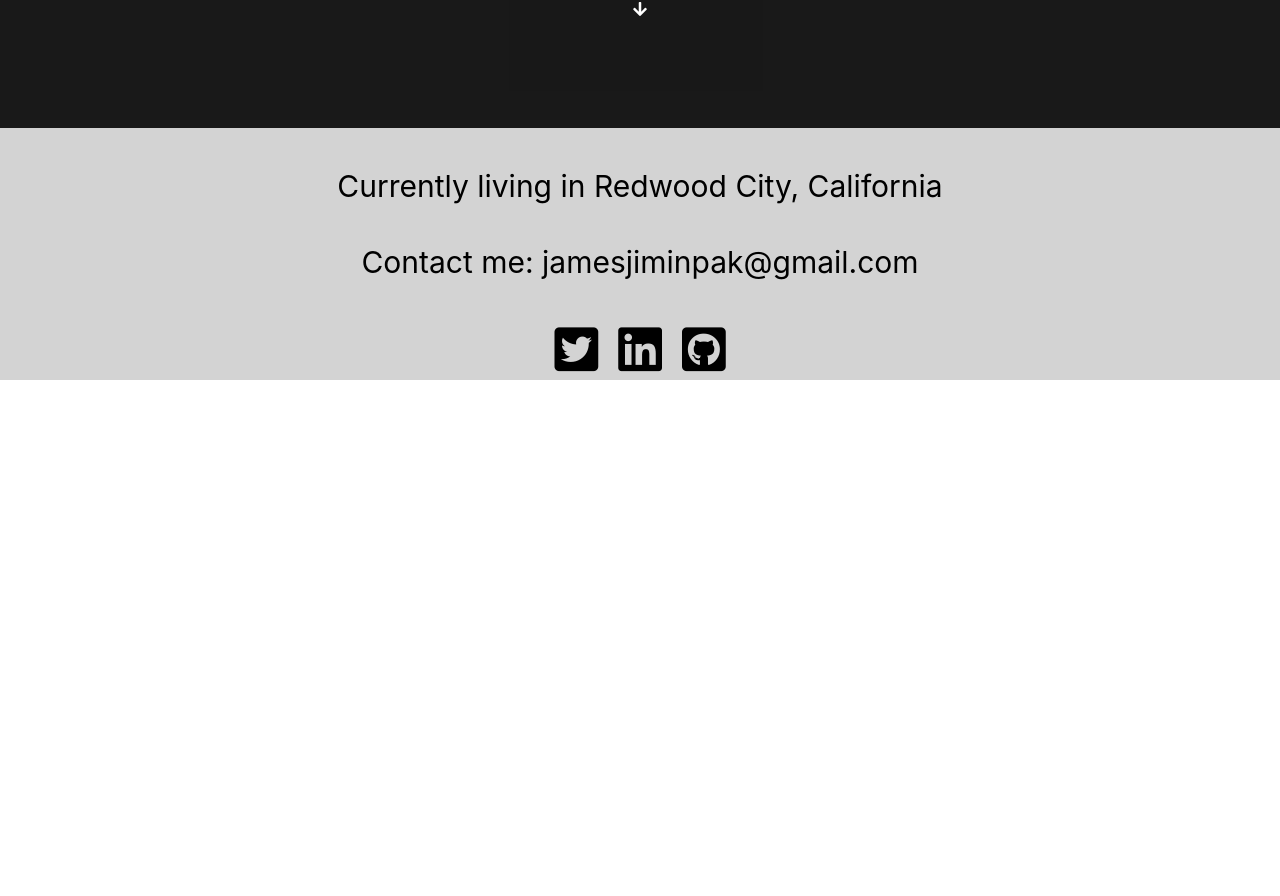
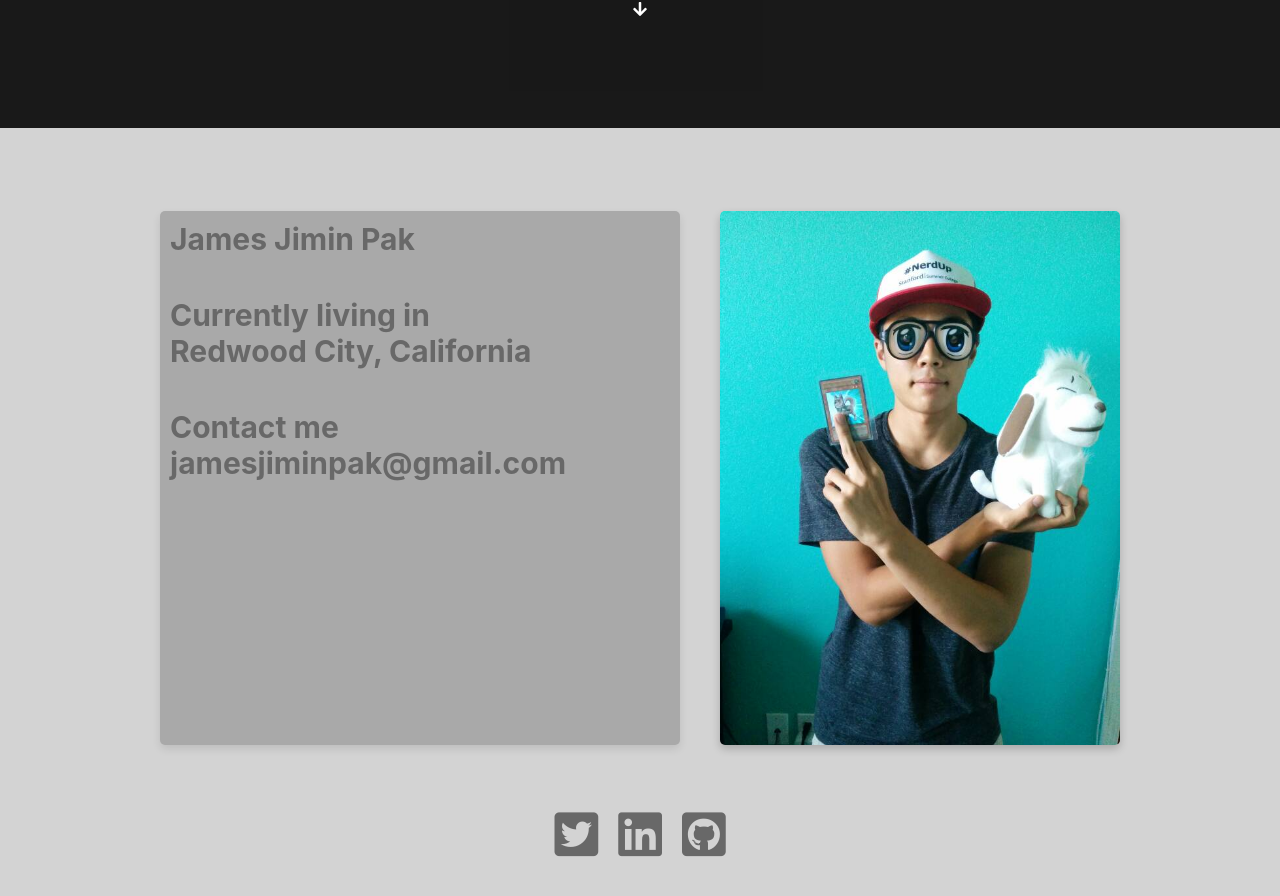
Before and after one commit to jimpakdev/James-Pak-Portfolio, a React (Create React App) app in the folder portfolio/: page / in a window 1280 px wide. Shown: the part 672-1568 px from the top of the page. Before the commit the page ends 1052 px from the top, so only its background shows below. Built offline with nearby package versions, Linux system fonts and the light colour scheme.

Commit message:
added cards in learn more section

```diff
--- a/portfolio/src/Components/AboutMe.js
+++ b/portfolio/src/Components/AboutMe.js
@@ -1,6 +1,7 @@
 import React, { Component } from 'react';
 import { withRouter, Link } from 'react-router-dom';
 import Profile from '../img/profile.jpg';
+import Anime from '../img/anime.jpg';
 import styled from 'styled-components';
 
 const HoverLink = styled.a`
@@ -58,19 +59,42 @@ class AboutMe extends Component {
 
                 </div>
 
-                    <div style={{ display: "flex", flexDirection: "column", justifyContent: "center", alignItems: "center", width: "auto", height: "100%", backgroundColor: "lightgrey", }}>
-                        <div style={{ fontSize: "30px", marginTop: "40px",}}>
-                            Currently living in Redwood City, California
+
+
+                    <div style={{ display: "flex", flexDirection: "column", justifyContent: "center", alignItems: "center", width: "auto", height: "100vh", backgroundColor: "lightgrey", }}>
+
+                        <div style={{margin: "0 auto", width: "100%", maxWidth: "1000px" }}>
+
+                            <div style={{  display: "flex", justifyContent: "space-around" }}>
+
+                                <div style={{ display: "flex", flexDirection: "column", alignItems: "left", padding: "10px", margin: "20px", boxSizing: "border-box", boxShadow: "0 4px 8px 0 rgba(0, 0, 0, 0.2)", width: "60%", borderRadius: "5px", backgroundColor: "grey", opacity: "0.5" }}>
+                                    <div style={{ fontSize: "30px", color: "black", fontWeight: "bold", textAlign: "left"}}>
+                                        James Jimin Pak
+
+                                    </div>
+
+                                    <div style={{ fontSize: "30px", marginTop: "40px", color: "black", fontWeight: "bold", textAlign: "left"}}>
+                                        Currently living in <br></br>
+                                        Redwood City, California
+
+                                    </div>
+
+                                    <div style={{ fontSize: "30px", marginTop: "40px", color: "black", fontWeight: "bold", textAlign: "left" }}>
+                                        Contact me <br></br>
+                                        jamesjiminpak@gmail.com
+                                    </div>
+                                </div>
+
+                                <img src={Anime} style={{ width: "40%", height: "10%", margin: "20px", borderRadius: "5px", boxShadow: "0 4px 8px 0 rgba(0, 0, 0, 0.2)", cursor: "pointer" }} />
+				            </div>
+
                         </div>
 
-                        <div style={{ fontSize: "30px", marginTop: "40px",}}>
-                            Contact me: jamesjiminpak@gmail.com
-                        </div>
 
                         <div style={{ marginTop: "40px" }}>
-                            <a href="#" style={{ fontSize: "50px", marginRight: "20px", color: "black"}}><i class="fab fa-twitter-square"></i></a>
-                            <a href="#" style={{ fontSize: "50px", marginRight: "20px", color: "black"}}><i class="fab fa-linkedin"></i></a>
-                            <a href="#" style={{ fontSize: "50px", color: "black"}}><i class="fab fa-github-square"></i></a>
+                            <a href="#" style={{ fontSize: "50px", marginRight: "20px", color: "black", opacity: "0.5"}}><i class="fab fa-twitter-square"></i></a>
+                            <a href="#" style={{ fontSize: "50px", marginRight: "20px", color: "black", opacity: "0.5"}}><i class="fab fa-linkedin"></i></a>
+                            <a href="#" style={{ fontSize: "50px", color: "black", opacity: "0.5"}}><i class="fab fa-github-square"></i></a>
                         </div>
                     </div>
 
```
Also changed, not shown: portfolio/src/img/anime.jpg (added).
